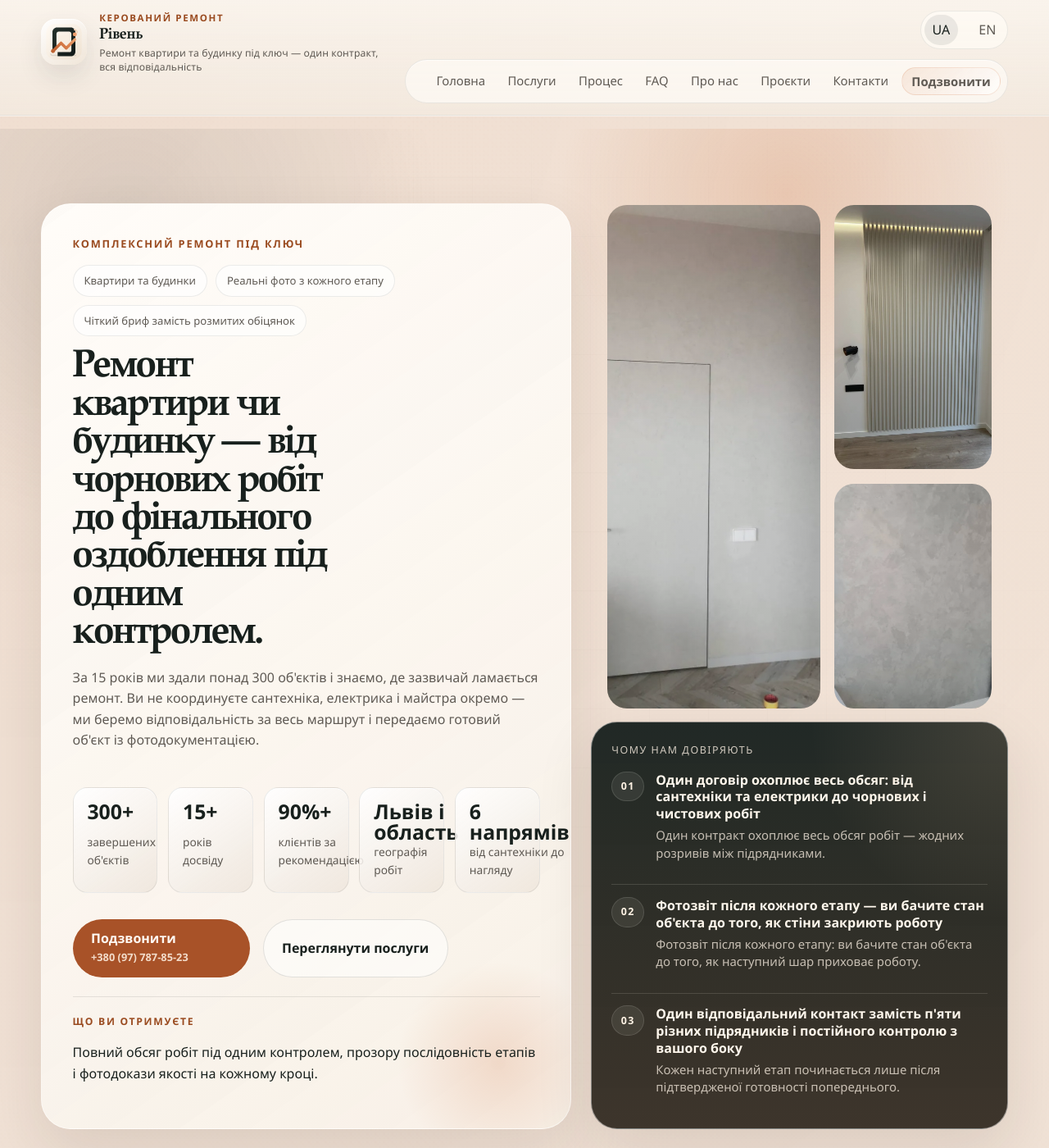
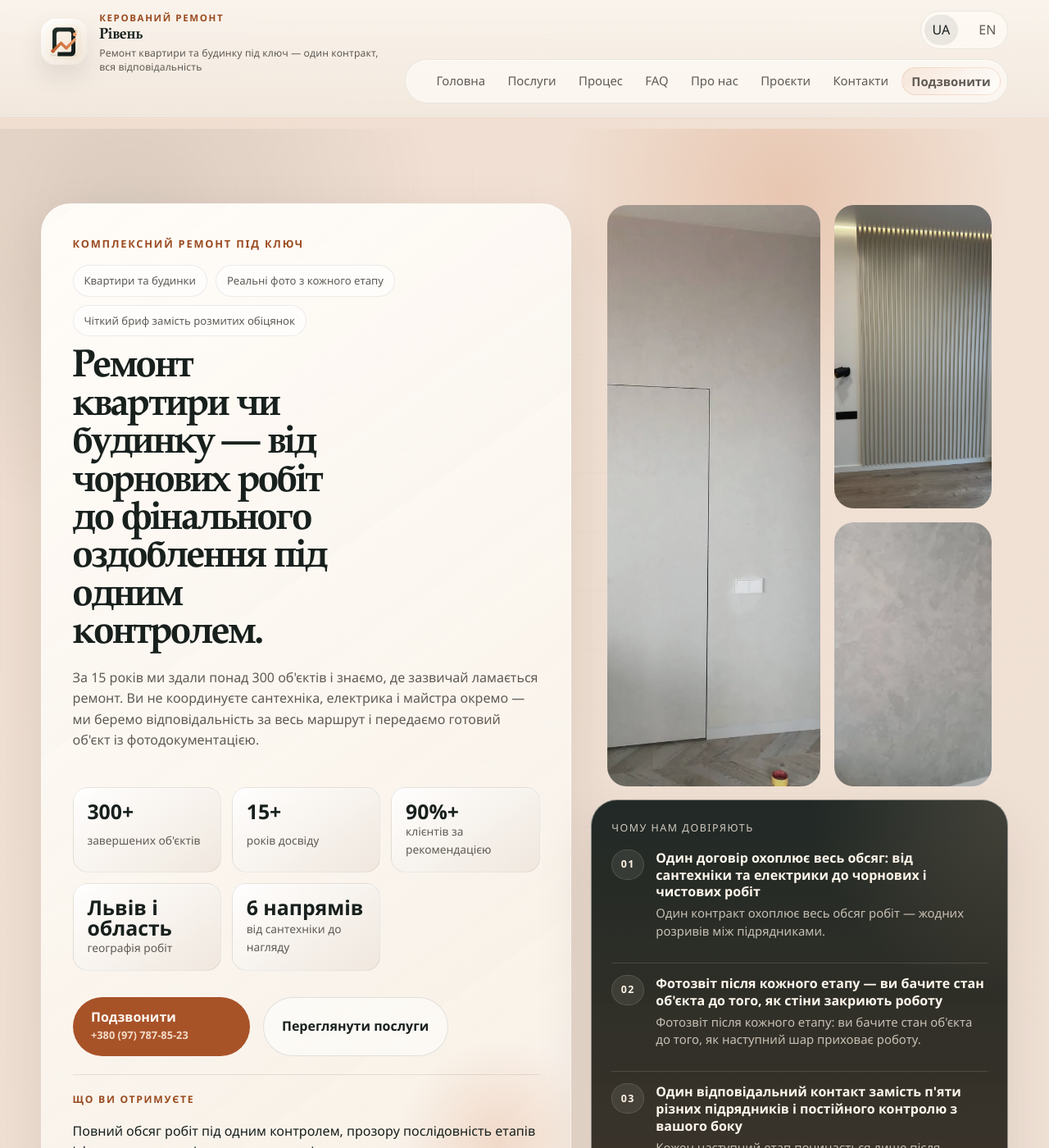
Before and after one commit to build-renovations/build-renovations.github.io, a Jekyll site: the page built from index.md, in a window 1280 px wide and 1400 px high. Shown: the whole window at 82% size. Built offline with Jekyll 4.4.1, drawn with Linux system fonts in a browser that asks for light colours.

Commit message:
fix(hero): use 3-column grid for stats so text fits properly
5 stats in a single row was too cramped. Now wraps as 3 + 2.

Co-Authored-By: Claude Opus 4.6 (1M context) <noreply@anthropic.com>

```diff
--- a/assets/css/site.css
+++ b/assets/css/site.css
@@ -1007,7 +1007,7 @@ h1 {
 
 .hero__stats {
   display: grid;
-  grid-template-columns: repeat(5, minmax(0, 1fr));
+  grid-template-columns: repeat(3, minmax(0, 1fr));
   gap: 0.8rem;
 }
 
```
